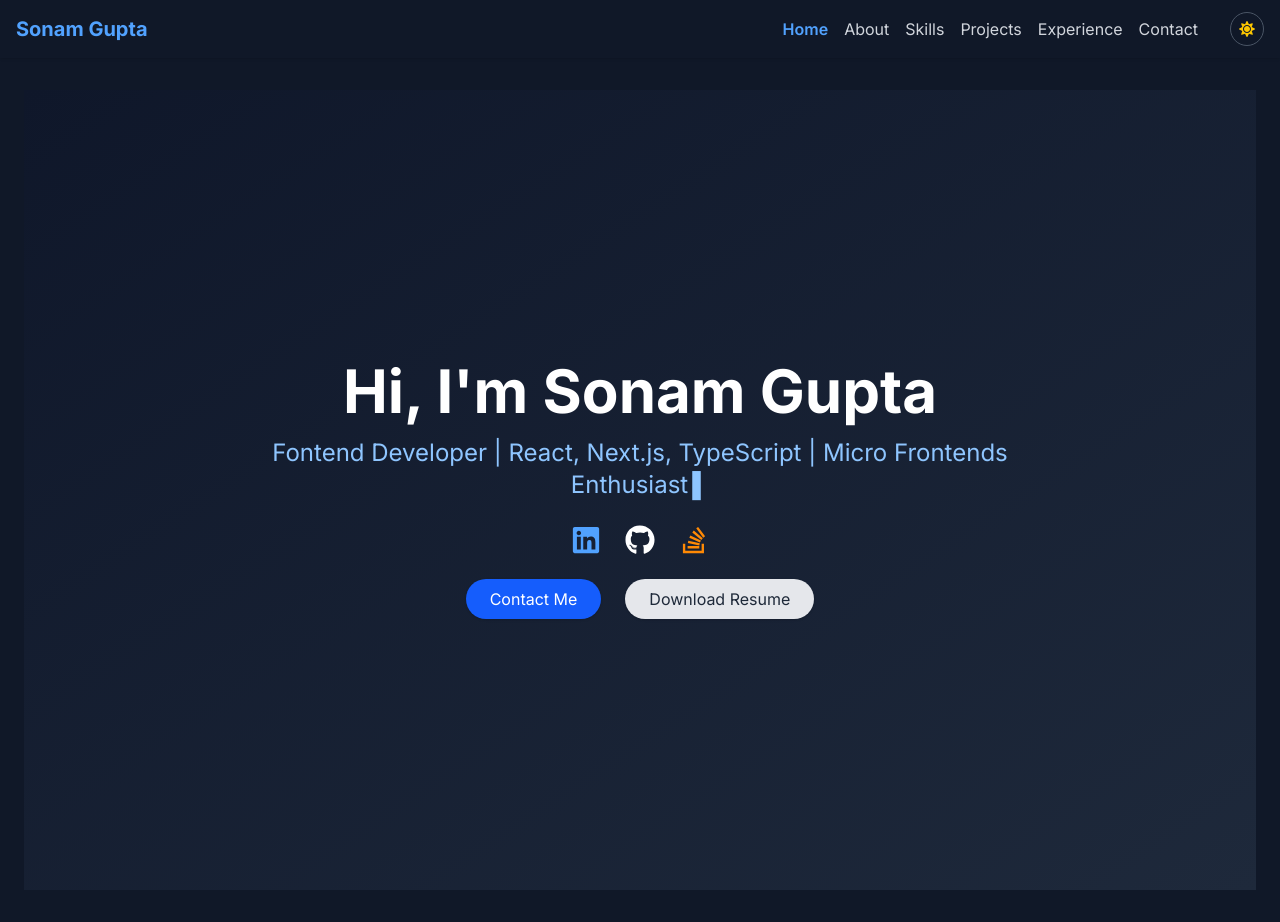
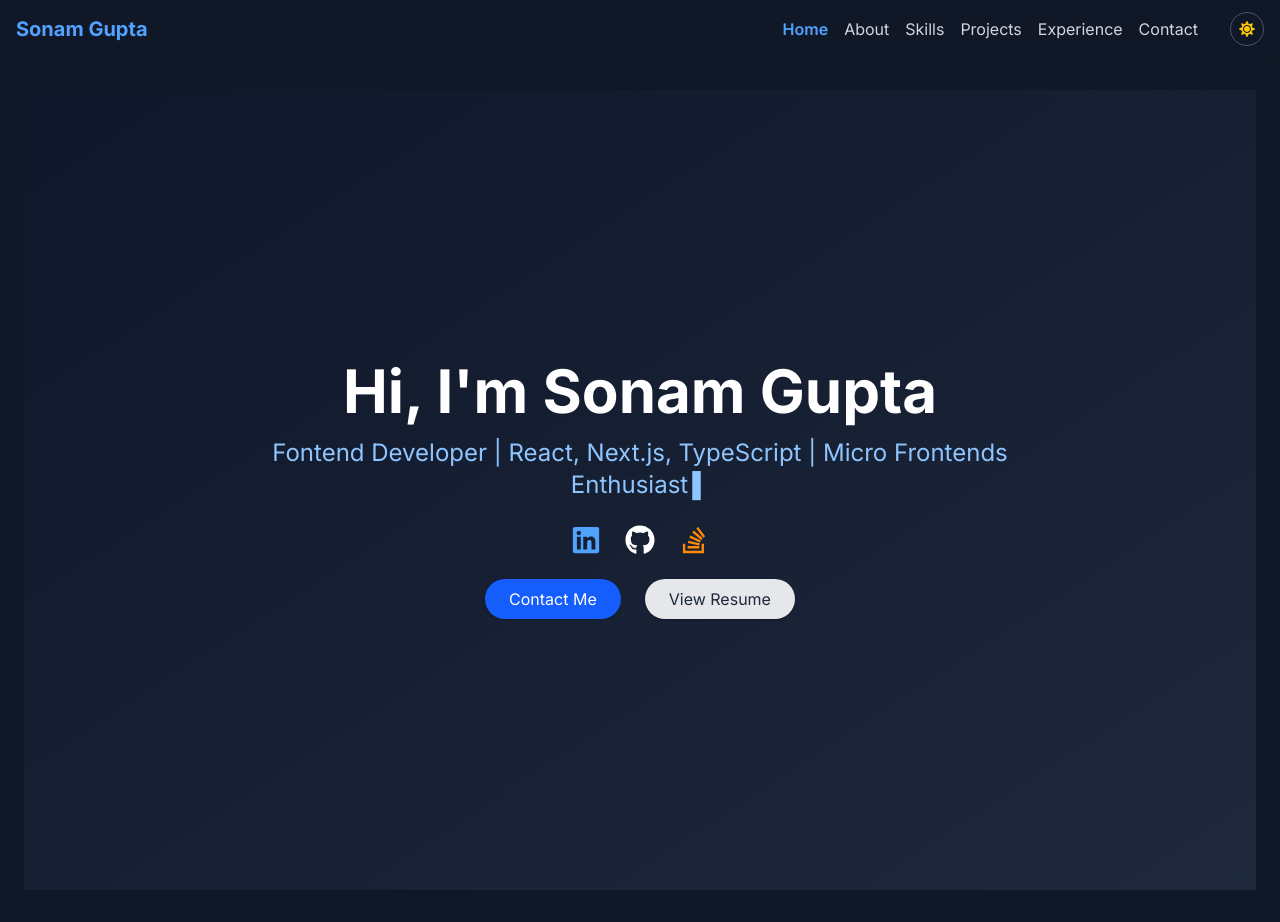
Before and after one commit to sonamguptacs/sonam-portfolio, a Next.js app: page / in a window 1280 px wide. Built offline with nearby package versions, Linux system fonts and the light colour scheme.

Commit message:
added resume link

```diff
--- a/app/page.tsx
+++ b/app/page.tsx
@@ -90,11 +90,11 @@
             Contact Me
           </a>
           <a
-            href="/Sonam_Gupta_Resume.pdf"
-            download
+            href="https://drive.google.com/file/d/1ao_qsJqgYUpD0IKgPu0TG3LiyVwd9SyT/view?usp=sharing"
+            target="_blank"
             className="bg-gray-200 text-gray-800 px-6 py-2 rounded-full shadow hover:bg-gray-300 transition"
           >
-            Download Resume
+            View Resume
           </a>
         </div>
       </div>
--- a/components/Navbar.tsx
+++ b/components/Navbar.tsx
@@ -59,6 +59,7 @@
                   ? 'text-blue-600 dark:text-blue-400 font-semibold'
                   : 'text-gray-700 dark:text-gray-300'
               }`}
+              prefetch={true}
             >
               {item.name}
             </Link>
@@ -90,6 +91,7 @@
                   : 'text-gray-300'
               } hover:text-blue-400`}
               onClick={() => setIsMenuOpen(false)}
+              prefetch={true}
             >
               {item.name}
             </Link>
```
